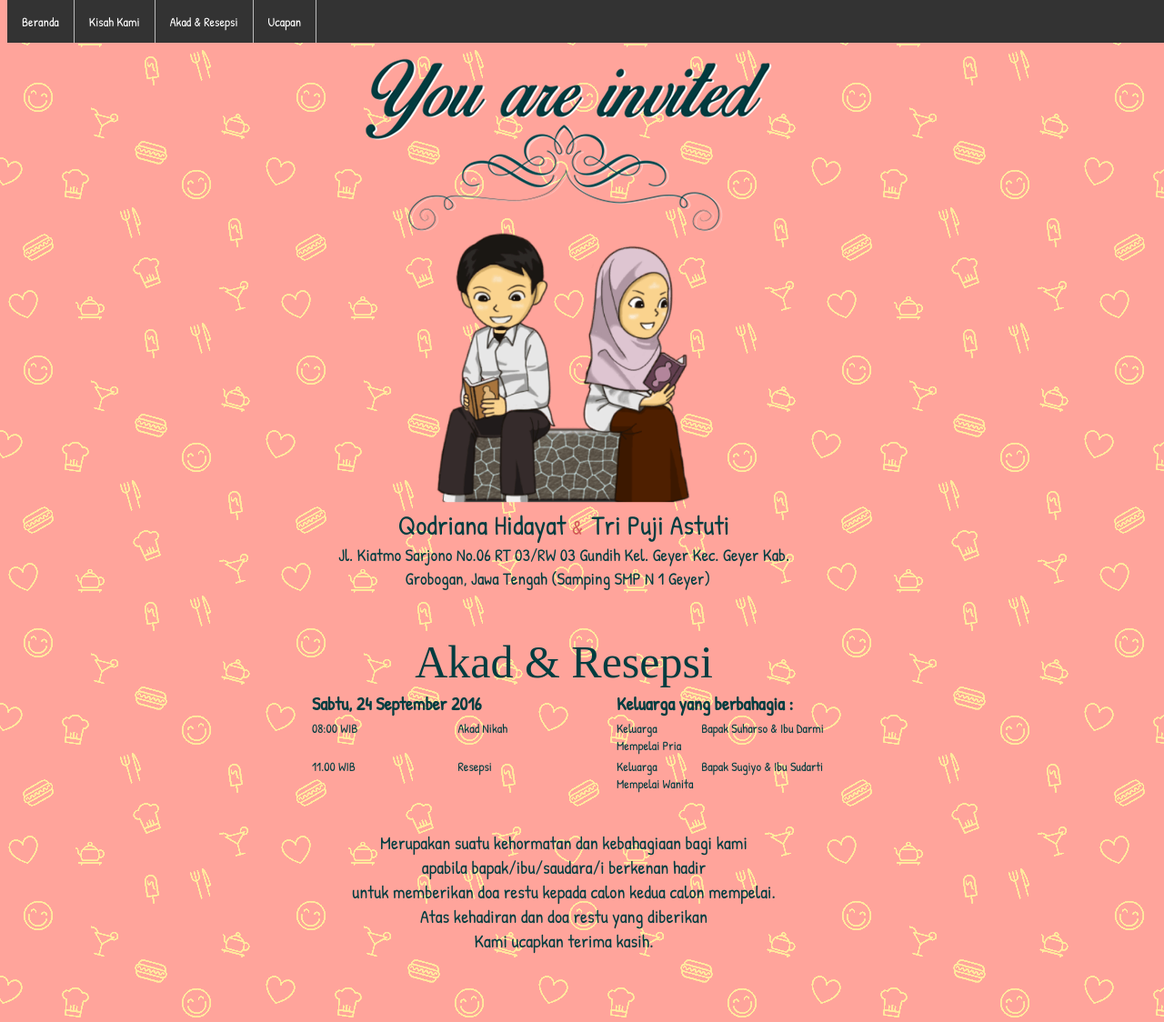
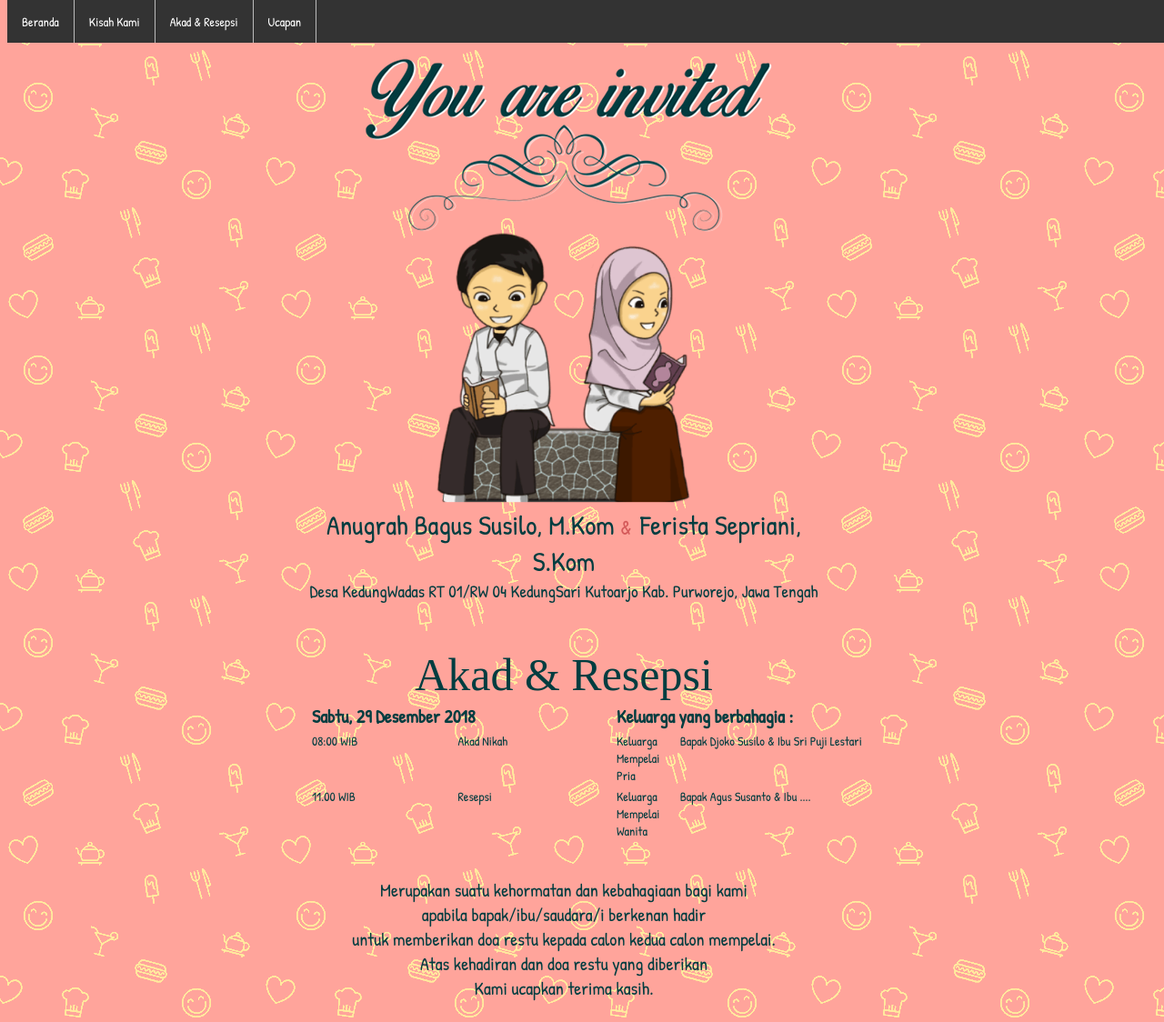
Before and after one commit to anugrahbsoe/walimatulursy, a plain HTML site: page index.html in a window 1280 px wide. Shown: the top 1124 px of the page at 91% size. Drawn offline with Linux system fonts and the light colour scheme; a web font is replaced by a local one.

Commit message:
Update index.html

```diff
--- a/index.html
+++ b/index.html
@@ -1,7 +1,7 @@
 <!DOCTYPE html>
 <html>
   <head>
-    <title>Pernikahan Mempelai Wanita &amp; Pria</title>
+    <title>Pernikahan Bagus &amp; Ita</title>
     <meta name="description" content="Wedding invite site">
     <meta name="keywords" content="wedding, tutik">
     <meta name="author" content="bagus">
@@ -35,12 +35,12 @@
 	<img src="assets/img/header-text-500.png" style="margin-top: -50px" />
           <!--<img src="assets/img/baguslia1.png" style="margin-top: -80px;" />--><br><br><br>
      <img src="assets/img/avatar.png" width="350" height="300" style="margin-top: -80px;"></img><br>
-          <span style="font-size: 30px;">Qodriana Hidayat</span>&nbsp;
+          <span style="font-size: 30px;">Anugrah Bagus Susilo, M.Kom</span>&nbsp;
           <span style="color: rgb(212, 90, 90); font-size: 23px;">&</span>&nbsp;&nbsp;
-          <span style="font-size: 30px;">Tri Puji Astuti</span>
+          <span style="font-size: 30px;">Ferista Sepriani, S.Kom</span>
           <br/>
-          <span style="font-size: 19px;">Jl. Kiatmo Sarjono No.06 RT 03/RW 03 Gundih Kel. Geyer Kec. Geyer
-Kab. Grobogan, Jawa Tengah (Samping SMP N 1 Geyer) &nbsp;&nbsp;</center>
+          <span style="font-size: 19px;">Desa KedungWadas RT 01/RW 04 KedungSari Kutoarjo
+Kab. Purworejo, Jawa Tengah</center>
 <!--<iframe src="https://www.google.com/maps/embed?pb=!1m18!1m12!1m3!1d31665.411595731788!2d110.88271533938278!3d-7.220704716380344!2m3!1f0!2f0!3f0!3m2!1i1024!2i768!4f13.1!3m3!1m2!1s0x2e70a620dee60fd7%3A0x5027a76e355c120!2sGeyer%2C+Kabupaten+Grobogan%2C+Jawa+Tengah!5e0!3m2!1sid!2sid!4v1469948854367" width="600" height="450" frameborder="0" style="border:0" allowfullscreen></iframe>
 -->    <!--<a href="https://www.google.co.in/maps/place/New+Woodlands+Hotel/@13.0453638,80.2619698,17z/data=!3m1!4b1!4m2!3m1!1s0x0:0x24234c08cad8f102" target="_blank"><img src="assets/img/maps-24.png" /></a>
           </span>
@@ -62,7 +62,7 @@ Kab. Grobogan, Jawa Tengah (Samping SMP N 1 Geyer) &nbsp;&nbsp;</center>
           <tbody>
             <tr>
               <td style="width: 50%; font-size: 20px;" colspan="2">
-                <strong>Sabtu, 24 September 2016</strong>
+                <strong>Sabtu, 29 Desember 2018</strong>
               </td>
               <td style="width: 50%; font-size: 20px;" colspan="2">
                 <strong>Keluarga yang berbahagia :</strong>
@@ -72,14 +72,14 @@ Kab. Grobogan, Jawa Tengah (Samping SMP N 1 Geyer) &nbsp;&nbsp;</center>
               <td style="width: 50px;">08:00 WIB</td>
               <td>Akad Nikah</td>
               <td style="width: 50px;">Keluarga Mempelai Pria</td>
-              <td>Bapak Suharso & Ibu Darmi</td>
+              <td>Bapak Djoko Susilo & Ibu Sri Puji Lestari</td>
             </tr>
             <tr>
               <td rowspan="4">11.00 WIB</td>
               <td rowspan="4">Resepsi<br/>
               </td>
               <td>Keluarga Mempelai Wanita</td>
-              <td>Bapak Sugiyo & Ibu Sudarti
+              <td>Bapak Agus Susanto & Ibu ....
               </td>
             </tr>
                       </tbody>
```
